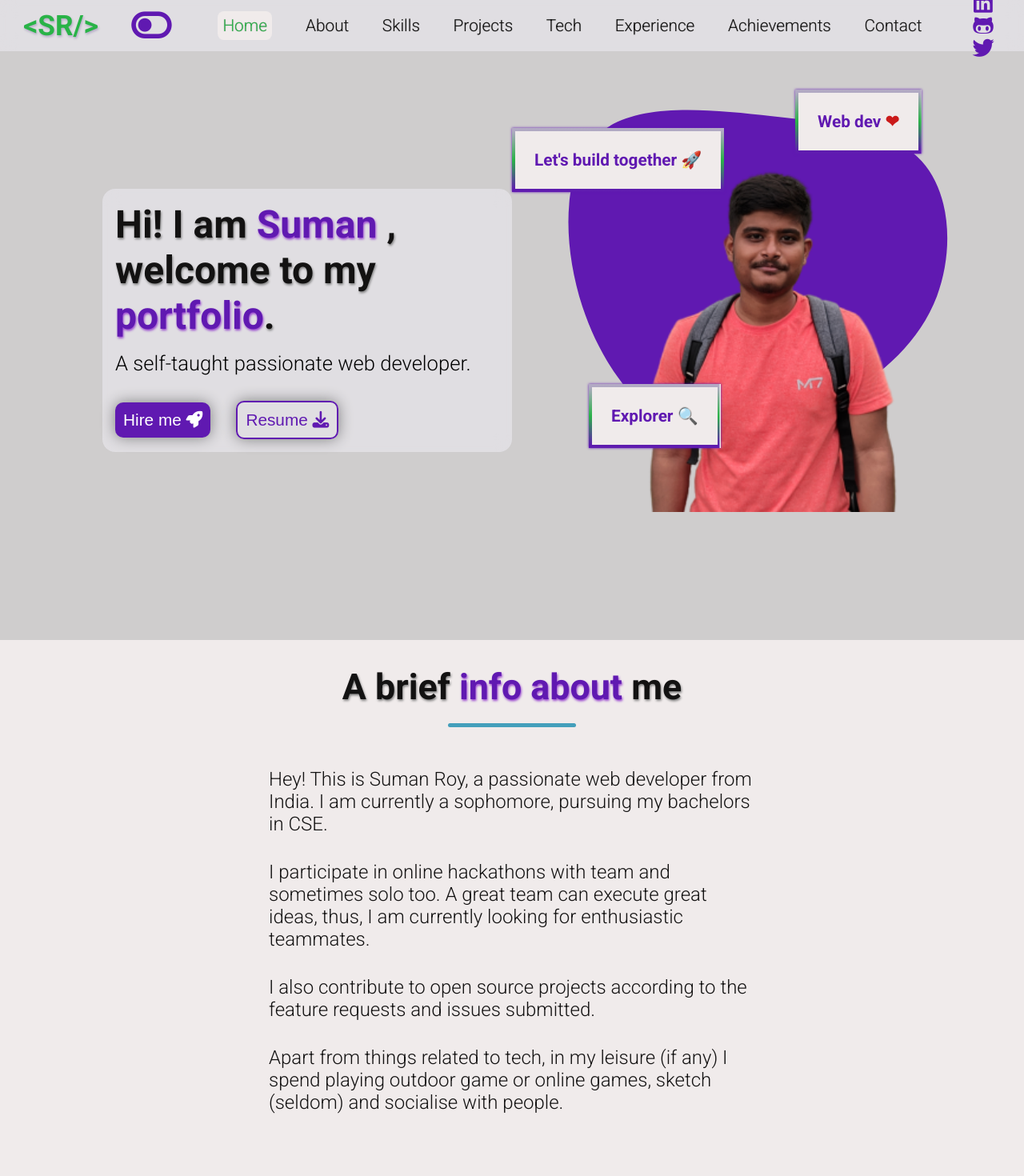
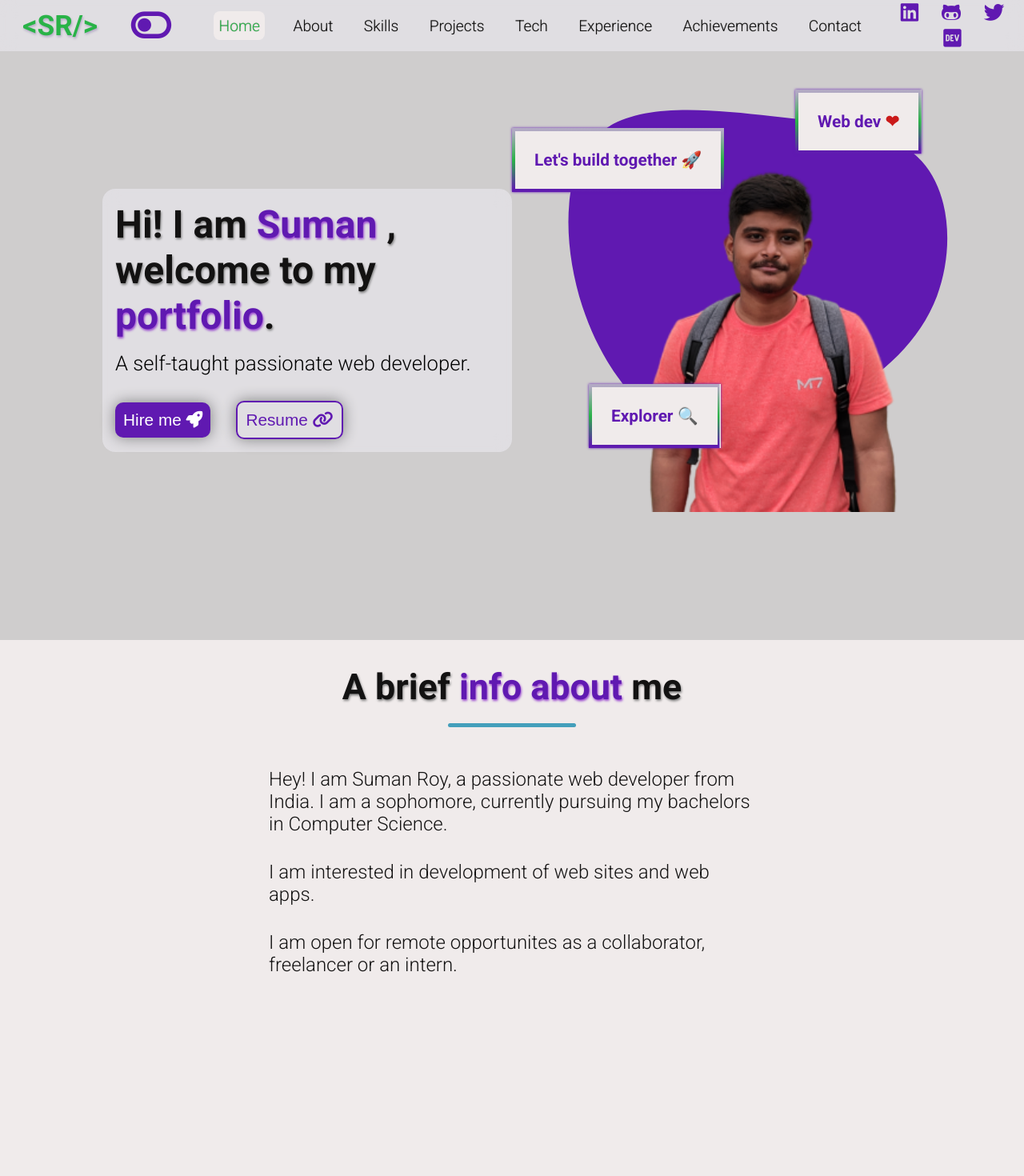
Before and after one commit to Suman373/PersonalPortfolio, a React (Create React App) app: page / in a window 1280 px wide. Shown: the top 1470 px of the page at 80% size. Built offline with nearby package versions, Linux system fonts and the light colour scheme.

Commit message:
fix: experience styling
fixed navbar links, font height, tech icons, about text

```diff
--- a/src/components/About.jsx
+++ b/src/components/About.jsx
@@ -14,12 +14,9 @@ const About =()=>{
                     <div className="underline"></div>
                 </div>
                 <div ref={myDesRef} className={despVisible ? "about-description show" : "about-description"}>
-                    <p>Hey! This is Suman Roy, a passionate web developer from India. I am currently a sophomore, pursuing my bachelors in CSE.</p>
-                    <p>I participate in online hackathons with team and sometimes solo too. A great team can execute great ideas, thus, I am currently looking for enthusiastic teammates.</p>
-                    <p>I also contribute to open source projects according to the feature requests and issues submitted.</p>
-                    <p>Apart from things related to tech, in my leisure (if any) I spend playing outdoor game or online games, sketch (seldom) and socialise with people. </p>
-
-
+                    <p>Hey! I am Suman Roy, a passionate web developer from India. I am a sophomore, currently pursuing my bachelors in Computer Science.</p>
+                    <p>I am interested in development of web sites and web apps.</p>
+                    <p>I am open for remote opportunites as a collaborator, freelancer or an intern.</p>
                 </div>
             </main>
         </>
--- a/src/components/Banner.jsx
+++ b/src/components/Banner.jsx
@@ -10,11 +10,13 @@ const Banner = ()=>{
             <h2>Hi! I am <span className="heading-highlight">Suman</span> , welcome to my <span className="heading-highlight">portfolio</span>.</h2>
             <p>A self-taught passionate web developer.</p>
             <div>
+            <a href="#contact">
             <button>
               Hire me <i className="fa fa-rocket"></i>
             </button>
+            </a>
             <button className="resume-btn">
-              Resume <i className="fa fa-download"></i>
+              Resume <i className="fa fa-link"></i>
               </button>
             </div>
           </div>
--- a/src/components/Experience.jsx
+++ b/src/components/Experience.jsx
@@ -18,16 +18,20 @@ const Experience = () => {
                      className={expVisible ? "list-wrapper show" : "list-wrapper"}>
                     <ul>
                         <li>
+                            <p className="position">
+                                Full-stack developer intern (Oct 2022 - Present)
+                            </p>
                             <p className="organisation">
-                                Symstech IT and Consulting Services (Oct 2022 - Present)
-                            </p>
-                            <p className="position">Full-stack developer</p>
-                            <p className="work">
-
+                                Symstech IT and Consulting Services
                             </p>
                         </li>
                         <li>
-
+                            <p className="position">
+                                Open source mentee (Jul 2022 - Aug 2022)
+                             </p>
+                            <p className="organisation">
+                                GDSC Kalyani Government Engineering College
+                            </p>
                         </li>
                     </ul>
                 </div>
--- a/src/components/NavBar.jsx
+++ b/src/components/NavBar.jsx
@@ -94,6 +94,7 @@ const NavBar = () => {
                     <a href="https://linkedin.com/in/sumanroy369" target="_blank"><i className="fa-brands fa-linkedin"></i></a>
                     <a href="https://github.com/Suman373" target="_blank"><i className="fa-brands fa-github-alt"></i></a>
                     <a href="https://twitter.com/sumanroy369" target="_blank"><i className="fa-brands fa-twitter"></i></a>
+                    <a href="https://dev.to/Suman373" target="_blank"><i className="fa-brands fa-dev"></i></a>
                 </div>
             </div>
             <button
--- a/src/components/Tech.jsx
+++ b/src/components/Tech.jsx
@@ -9,11 +9,8 @@ import express from '../assets/express.png';
 import netlify from '../assets/netlify.png';
 import herokuhost from '../assets/herokuhost.png';
 import mongodb from '../assets/mongodb.png';
-import java from '../assets/java.png';
-import python from '../assets/python.png';
 import npm from '../assets/npm.png';
 import firebase from '../assets/firebase.png';
-import c from '../assets/c.png';
 import git from '../assets/git.png';
 import github from '../assets/github.png';
 import '../styles/Tech.css';
@@ -41,16 +38,11 @@ const Tech=()=>{
                             <img src={nodejs} alt="node" />
                             <img src={express} alt="express"/>
                             <img src={mongodb} alt="mongo"/>
-                            <img src={netlify} alt="netlify" />
-                            <img src={herokuhost} alt="heroku" />
-                            {/* <img src={firebase} alt='firebase' /> */}
+                            <img src={sass} alt="sass" />
                             <img src={mui} alt="mui" />
+                            <img src={npm} alt="npm"/>
                             <img src={git} alt="git" />
                             <img src={github} alt="github" />
-                            {/* <img src={npm} alt="npm" /> */}
-                            {/* <img src={c} alt="c" /> */}
-                            {/* <img src={java} alt="java" /> */}
-                            {/* <img src={python} alt="python" /> */}
                         </div>
                         <div
                             ref={myDesRef}
--- a/src/styles/Experience.css
+++ b/src/styles/Experience.css
@@ -5,19 +5,16 @@
 }
 .list-wrapper ul{
     text-align: left;
+    padding:0.8rem;
+}
+.list-wrapper .position{
+    font-weight: 800;
+}
+.list-wrapper .organisation{
+    margin:0.8rem 0;
+    font-style: oblique;
 }
 
-.list-wrapper .organisation{
-    font-weight: 800;
-    margin:0.8rem 0;
-}
-.list-wrapper .position{
-    font-weight: 600;
-    color:var(--dark-theme);
-}
-.list-wrapper .work{
-    margin:0.6rem;
-}
 #dark .experience-wrapper{
     background: var(--dark-theme);
 }
--- a/src/styles/NavBar.css
+++ b/src/styles/NavBar.css
@@ -50,9 +50,10 @@
 
 /* menu items */
 .right .navbar-link{
-    font-size: 1.3rem;
+    font-size: 1.2rem;
     text-shadow: 0 0 1px grey;
-    margin:0 1rem;
+    margin:0 0.7rem;
+    padding:0.2rem;
     color:var(--bigtitles);
 }
 .right .navbar-link:hover{
@@ -74,10 +75,10 @@
 
 /* brand social media icons */
 .fa-brands, .fa-solid{
-    font-size:1.7rem;
-    margin:0 1rem;
+    font-size:1.6rem;
+    margin:0 0.7rem;
     color:var(--violet);
-    padding:0 2px;
+    padding:0.2rem;
 }
 .fa-brands:hover{
     transform: scale(1.05);
```
